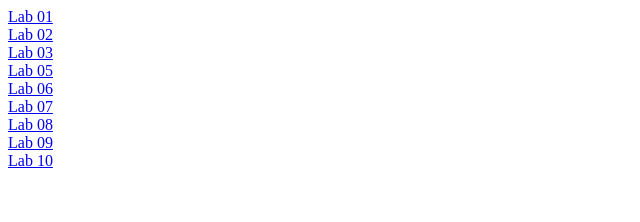
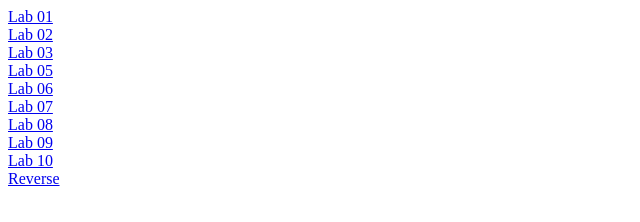
Before and after one commit to Hemanthraj2003/test-repository, a plain HTML site: page index.html in a window 1280 px wide. Shown: the full height of the page, 0-640 px from the left. Drawn offline with Linux system fonts and the light colour scheme.

Commit message:
Update index.html

```diff
--- a/index.html
+++ b/index.html
@@ -12,5 +12,6 @@
     <a href="./lab08.html">Lab 08</a><br />
     <a href="./lab09.html">Lab 09</a><br />
     <a href="./lab10.html">Lab 10</a><br />
+    <a href="./reverse.html">Reverse</a><br />
   </body>
 </html>
```
